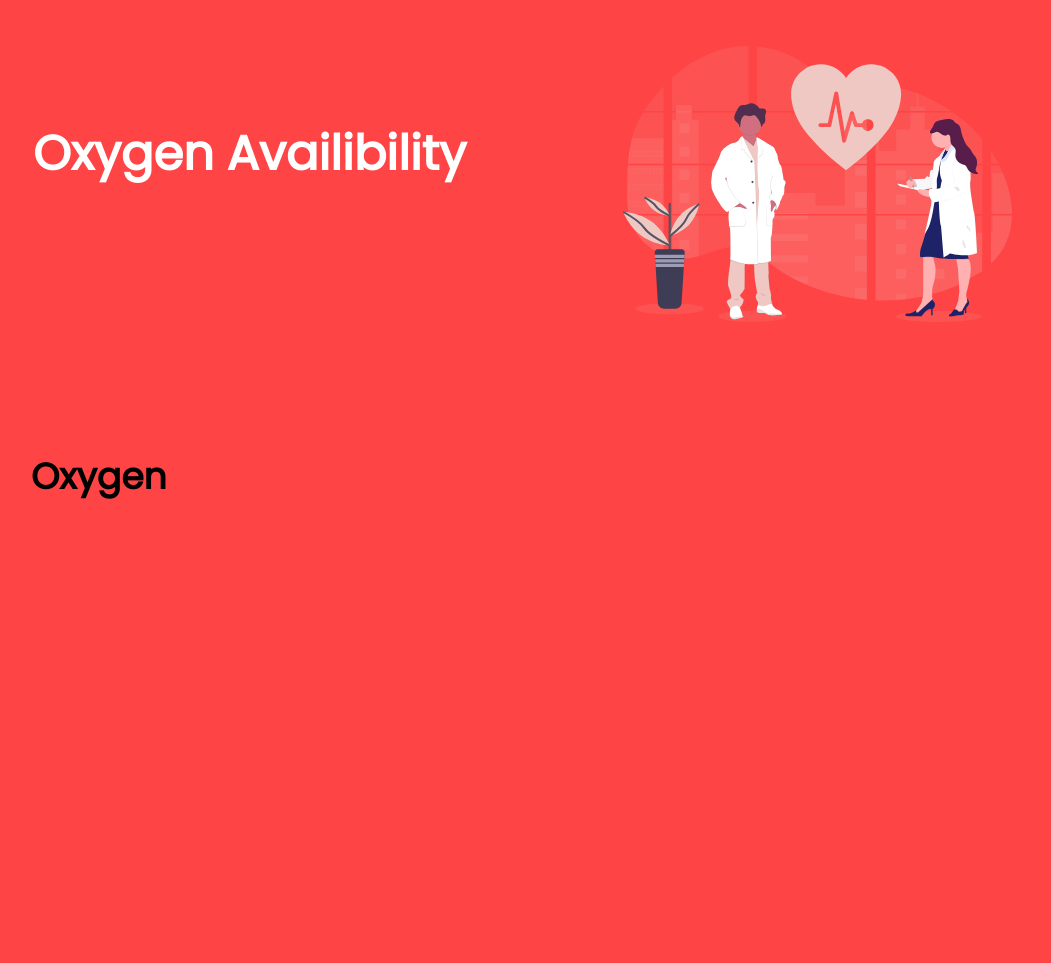
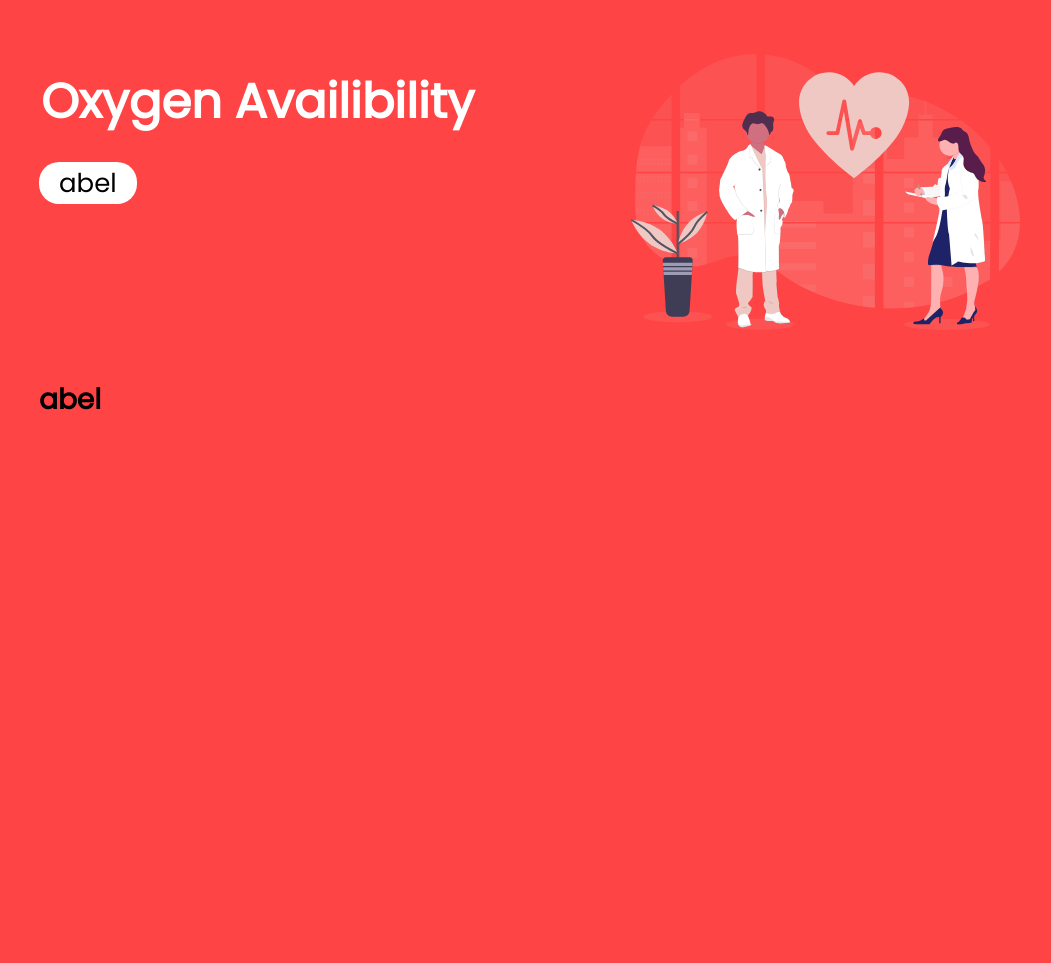
Before and after one commit to DesignrKnight/posterify, a website: page design/sampleOut.html in a window 1280 px wide. Shown: the top 963 px of the page, without its empty margins (39-1090 px from the left). Drawn offline with Linux system fonts and the light colour scheme.

Commit message:
Setup Tags Renderer

```diff
--- a/design/sampleOut.html
+++ b/design/sampleOut.html
@@ -6,7 +6,10 @@
     <style>
       body {
         font-family: Poppins;
-background-color:#FE4445
+background-color:#FE4445;
+position: relative;
+width: 1080px;
+height: 1080px;
       }
       </style>
   </head>
@@ -15,7 +18,7 @@ background-color:#FE4445
     width: 485px;
     height: 72px;
     left: 72px;
-    top: 70px;
+    top: 10px;
 
     font-family: Poppins;
     font-style: normal;
@@ -24,19 +27,35 @@ background-color:#FE4445
     line-height: 72px;
     color: #FFFFFF;">Oxygen Availibility</p>
 
+
+        <p style="position: absolute;
+        height: 42px;
+        left: 70px;
+        top: 128px;
+        padding-left: 20px;
+        padding-right: 20px;
+        font-family: Poppins;
+        font-style: normal;
+        font-weight: 500;
+        font-size: 26px;
+        line-height: 42px;
+        background: #FFFFFF;
+        border-radius: 20px;"
+        color: #17171D;>abel</p>
+
     <p style="position: absolute;
     width: 965px;
     height: 510px;
     left: 70px;
-    top: 414px;
+    top: 340px;
 
     font-family: Poppins;
     font-style: normal;
     font-weight: 600;
-    font-size: 36px;
-    line-height: 54px;
+    font-size: 28px;
+    line-height: 48px;
 
-    color: #000000;">Oxygen</p>
+    color: #000000;"> abel</p>
 
     <img src="../assets/oxygen.svg" alt="Oxygen Illustration" style="position: absolute;
     width: 389px;
```
Also changed, not shown: design/sampleIn.html (+10 -5 lines), index.js (+30 -4 lines), generated/image.png.
